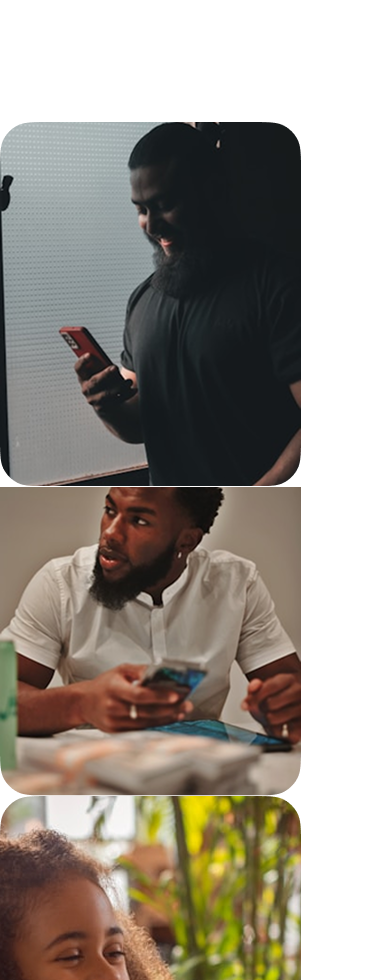
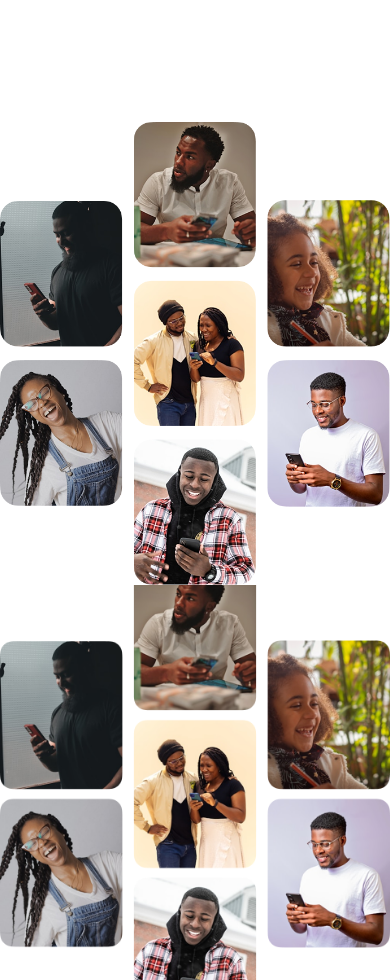
Before and after one commit to smashgroups247/smashchat, a React (Vite) app: page / in a window 390 px wide. Shown: the part 11020-12000 px from the top of the page. Built offline with nearby package versions, Linux system fonts and the light colour scheme.

Commit message:
fix: implement proper photos image

```diff
--- a/src/component/ImageGridHomePage.jsx
+++ b/src/component/ImageGridHomePage.jsx
@@ -1,89 +1,19 @@
 const ImageGridHomePage = () => {
   return (
     <div className="w-full max-w-[20rem] sm:max-w-[24rem] lg:max-w-[26rem] xl:max-w-[28rem] mx-auto lg:mx-0">
-      {/* Image Grid/Collage */}
-      <div className="grid grid-cols-3 gap-[0.5rem] lg:gap-[0.625rem]">
-        {/* Top-left image */}
-        <div className="aspect-[3/4]">
-          <img
-            src="/cta-user-home-1.png"
-            alt="SmashChat user"
-            className="w-full h-full object-cover rounded-[0.75rem] lg:rounded-[1rem]"
-          />
-        </div>
+      {/* Mobile Image - Shows on small screens */}
+      <img
+        src="/cta-user-home-mobile.png"
+        alt="SmashChat users collage"
+        className="w-full h-auto block lg:hidden"
+      />
 
-        {/* Top-center image (tall) */}
-        <div className="aspect-[3/4]">
-          <img
-            src="/cta-user-home-2.png"
-            alt="SmashChat user"
-            className="w-full h-full object-cover rounded-[0.75rem] lg:rounded-[1rem]"
-          />
-        </div>
-
-        {/* Top-right image */}
-        <div className="aspect-[3/4]">
-          <img
-            src="/cta-user-home-3.png"
-            alt="SmashChat user"
-            className="w-full h-full object-cover rounded-[0.75rem] lg:rounded-[1rem]"
-          />
-        </div>
-
-        {/* Middle-left image */}
-        <div className="aspect-square">
-          <img
-            src="/cta-user-home-4.png"
-            alt="SmashChat user"
-            className="w-full h-full object-cover rounded-[0.75rem] lg:rounded-[1rem]"
-          />
-        </div>
-
-        {/* Middle-center image (tall) */}
-        <div className="aspect-[3/4]">
-          <img
-            src="/cta-user-home-5.png"
-            alt="SmashChat user"
-            className="w-full h-full object-cover rounded-[0.75rem] lg:rounded-[1rem]"
-          />
-        </div>
-
-        {/* Middle-right image */}
-        <div className="aspect-square">
-          <img
-            src="/cta-user-home-6.png"
-            alt="SmashChat user"
-            className="w-full h-full object-cover rounded-[0.75rem] lg:rounded-[1rem]"
-          />
-        </div>
-
-        {/* Bottom-left image */}
-        <div className="aspect-square">
-          <img
-            src="/cta-user-home-7.png"
-            alt="SmashChat user"
-            className="w-full h-full object-cover rounded-[0.75rem] lg:rounded-[1rem]"
-          />
-        </div>
-
-        {/* Bottom-center image */}
-        <div className="aspect-square">
-          <img
-            src="/cta-user-home-3.png"
-            alt="SmashChat user"
-            className="w-full h-full object-cover rounded-[0.75rem] lg:rounded-[1rem]"
-          />
-        </div>
-
-        {/* Bottom-right image */}
-        <div className="aspect-square">
-          <img
-            src="/cta-user-home-8.png"
-            alt="SmashChat user"
-            className="w-full h-full object-cover rounded-[0.75rem] lg:rounded-[1rem]"
-          />
-        </div>
-      </div>
+      {/* Desktop Image - Shows on large screens */}
+      <img
+        src="/cta-user-home-desktop.png"
+        alt="SmashChat users collage"
+        className="w-full h-auto hidden lg:block"
+      />
     </div>
   );
 };
```
Also changed, not shown: public/cta-user-home-desktop.png (added), public/cta-user-home-mobile.png (added).
